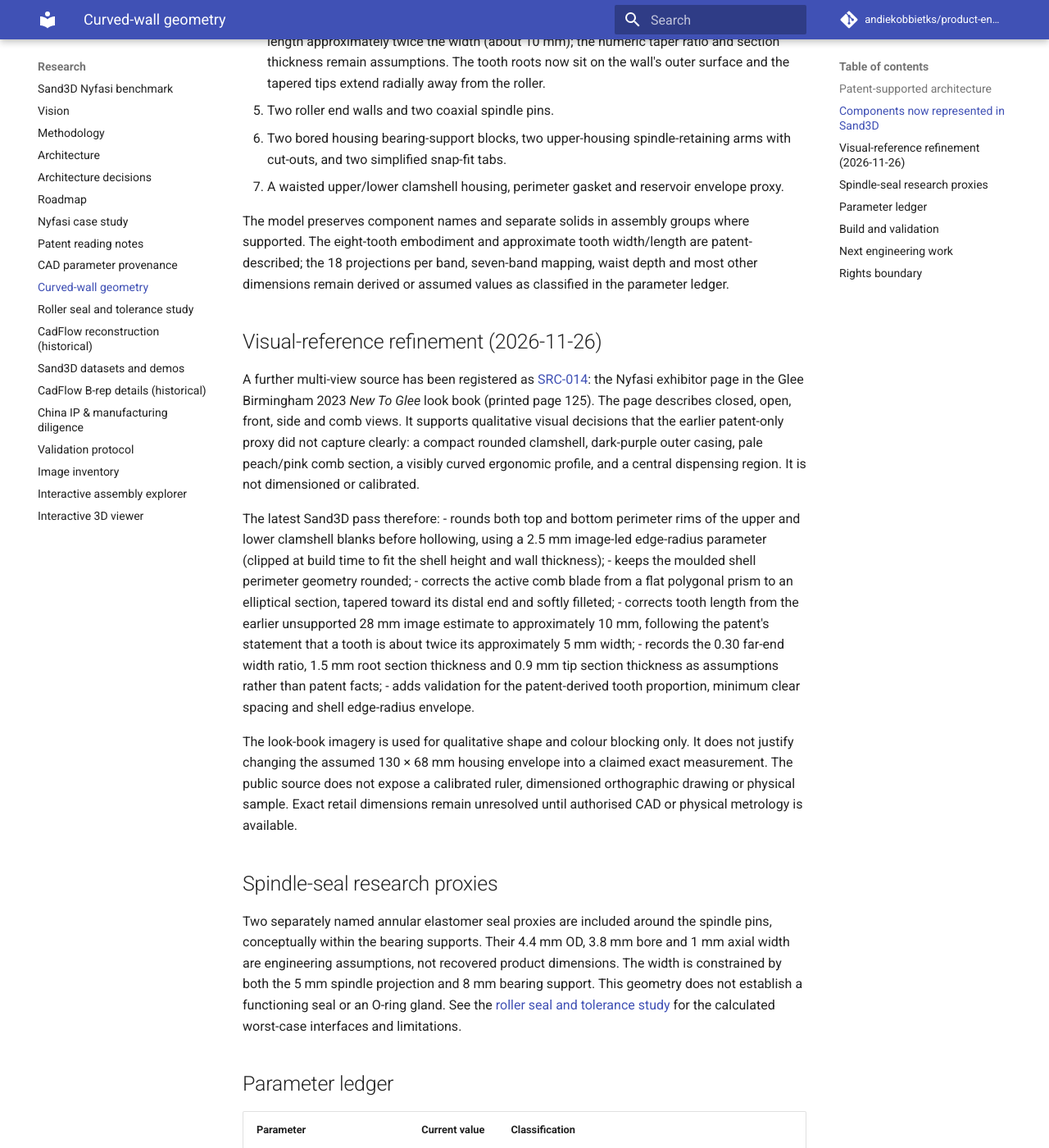
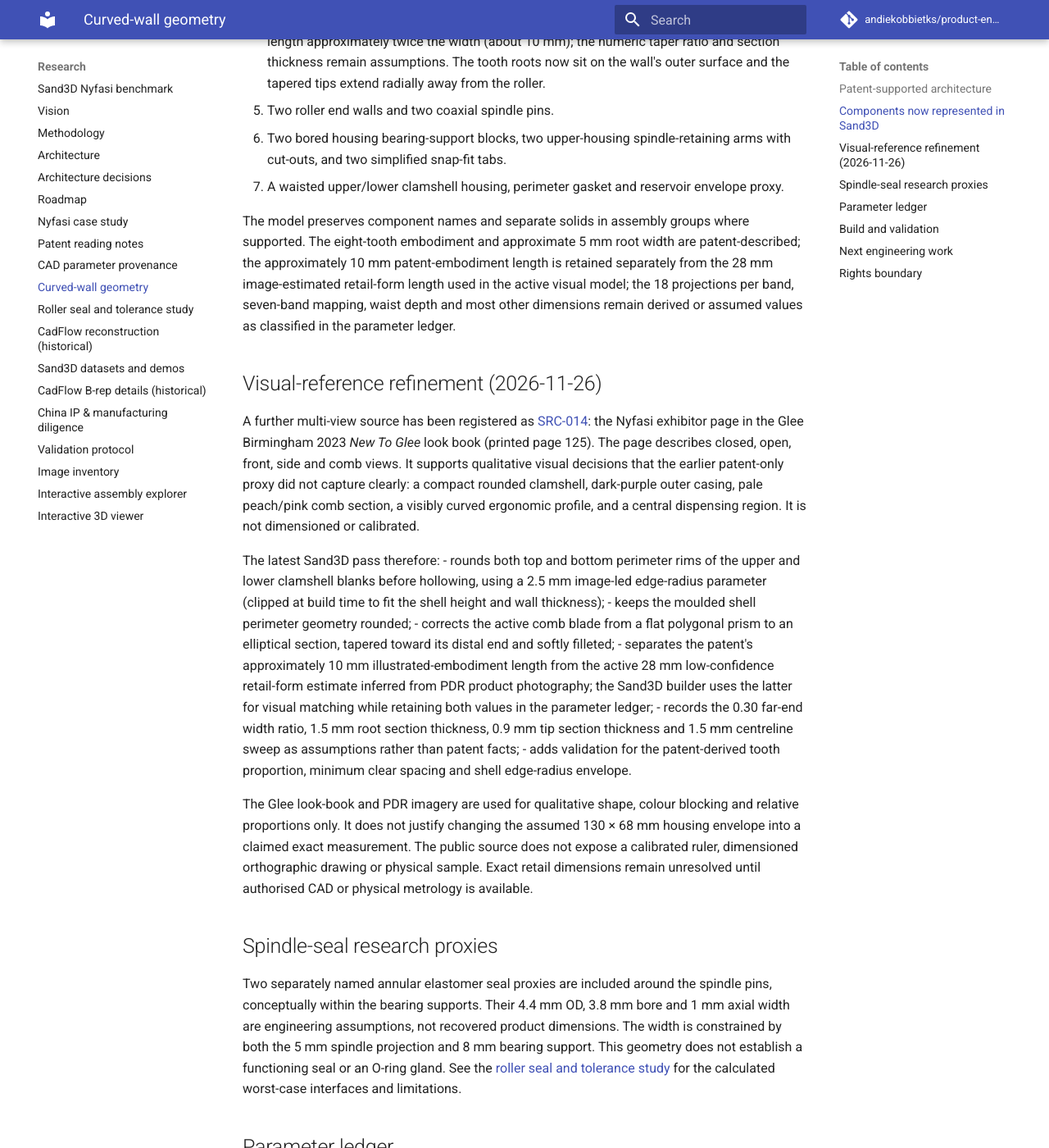
Before and after one commit to andiekobbietks/product-engineering-lab, an MkDocs documentation site: the page built from docs/experiments/curved-wall-geometry.md, in a window 1280 px wide and 1400 px high, scrolled down 1247 px. Shown: the whole window at 82% size. Built offline with MkDocs 1.6.1 and Material for MkDocs 9.7.7, drawn with Linux system fonts in a browser that asks for light colours; comment, search, counter and statistics services are not loaded; some of the changed text lies outside the part shown.

Commit message:
docs(nyfasi): distinguish patent tooth dimensions from retail visual geometry

```diff
--- a/docs/experiments/curved-wall-geometry.md
+++ b/docs/experiments/curved-wall-geometry.md
@@ -21,7 +21,7 @@ The reconstruction script follows Sand3D's current component-first guidance: one
 6. Two bored housing bearing-support blocks, two upper-housing spindle-retaining arms with cut-outs, and two simplified snap-fit tabs.
 7. A waisted upper/lower clamshell housing, perimeter gasket and reservoir envelope proxy.
 
-The model preserves component names and separate solids in assembly groups where supported. The eight-tooth embodiment and approximate tooth width/length are patent-described; the 18 projections per band, seven-band mapping, waist depth and most other dimensions remain derived or assumed values as classified in the parameter ledger.
+The model preserves component names and separate solids in assembly groups where supported. The eight-tooth embodiment and approximate 5 mm root width are patent-described; the approximately 10 mm patent-embodiment length is retained separately from the 28 mm image-estimated retail-form length used in the active visual model; the 18 projections per band, seven-band mapping, waist depth and most other dimensions remain derived or assumed values as classified in the parameter ledger.
 
 
 ## Visual-reference refinement (2026-11-26)
@@ -32,11 +32,11 @@ The latest Sand3D pass therefore:
 - rounds both top and bottom perimeter rims of the upper and lower clamshell blanks before hollowing, using a 2.5 mm image-led edge-radius parameter (clipped at build time to fit the shell height and wall thickness);
 - keeps the moulded shell perimeter geometry rounded;
 - corrects the active comb blade from a flat polygonal prism to an elliptical section, tapered toward its distal end and softly filleted;
-- corrects tooth length from the earlier unsupported 28 mm image estimate to approximately 10 mm, following the patent's statement that a tooth is about twice its approximately 5 mm width;
-- records the 0.30 far-end width ratio, 1.5 mm root section thickness and 0.9 mm tip section thickness as assumptions rather than patent facts;
+- separates the patent's approximately 10 mm illustrated-embodiment length from the active 28 mm low-confidence retail-form estimate inferred from PDR product photography; the Sand3D builder uses the latter for visual matching while retaining both values in the parameter ledger;
+- records the 0.30 far-end width ratio, 1.5 mm root section thickness, 0.9 mm tip section thickness and 1.5 mm centreline sweep as assumptions rather than patent facts;
 - adds validation for the patent-derived tooth proportion, minimum clear spacing and shell edge-radius envelope.
 
-The look-book imagery is used for qualitative shape and colour blocking only. It does not justify changing the assumed 130 × 68 mm housing envelope into a claimed exact measurement. The public source does not expose a calibrated ruler, dimensioned orthographic drawing or physical sample. Exact retail dimensions remain unresolved until authorised CAD or physical metrology is available.
+The Glee look-book and PDR imagery are used for qualitative shape, colour blocking and relative proportions only. It does not justify changing the assumed 130 × 68 mm housing envelope into a claimed exact measurement. The public source does not expose a calibrated ruler, dimensioned orthographic drawing or physical sample. Exact retail dimensions remain unresolved until authorised CAD or physical metrology is available.
 
 ## Spindle-seal research proxies
 
@@ -55,7 +55,10 @@ Two separately named annular elastomer seal proxies are included around the spin
 | Band axial footprint | 2 mm | Engineering assumption |
 | Housing waist depth | 54 mm | Image-estimated from Figure 2B; low confidence |
 | Tooth tip width ratio | 0.30 far-end/root width ratio | Engineering assumption; not dimensioned by patent |
+| Retail-form tooth length | 28 mm | Low-confidence image estimate from PDR product photography |
+| Patent illustrated tooth length | 10 mm | Patent-described approximate embodiment value (twice the 5 mm width) |
 | Tooth tip section thickness | 0.9 mm | Engineering assumption; not dimensioned by patent |
+| Tooth centreline sweep | 1.5 mm | Low-confidence image estimate from PDR product photography |
 | Housing vertical edge fillet | 2.5 mm | Low-confidence image-led assumption from SRC-014; clipped to fit shell height and wall thickness |
 | Tooth-root datum | -20.8 mm | Derived from the wall outer radius; teeth point away from the roller |
 | End-wall diameter | 25 mm | Engineering assumption |
```
